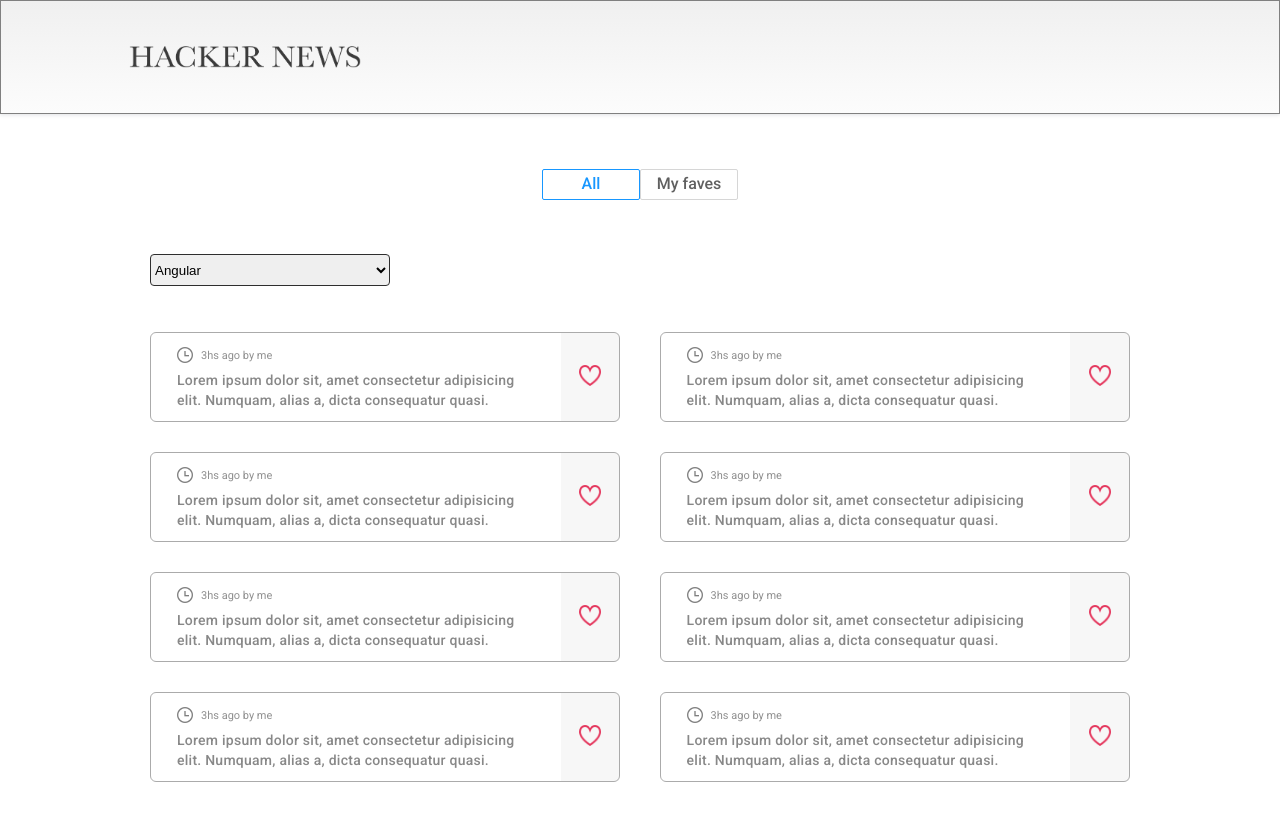
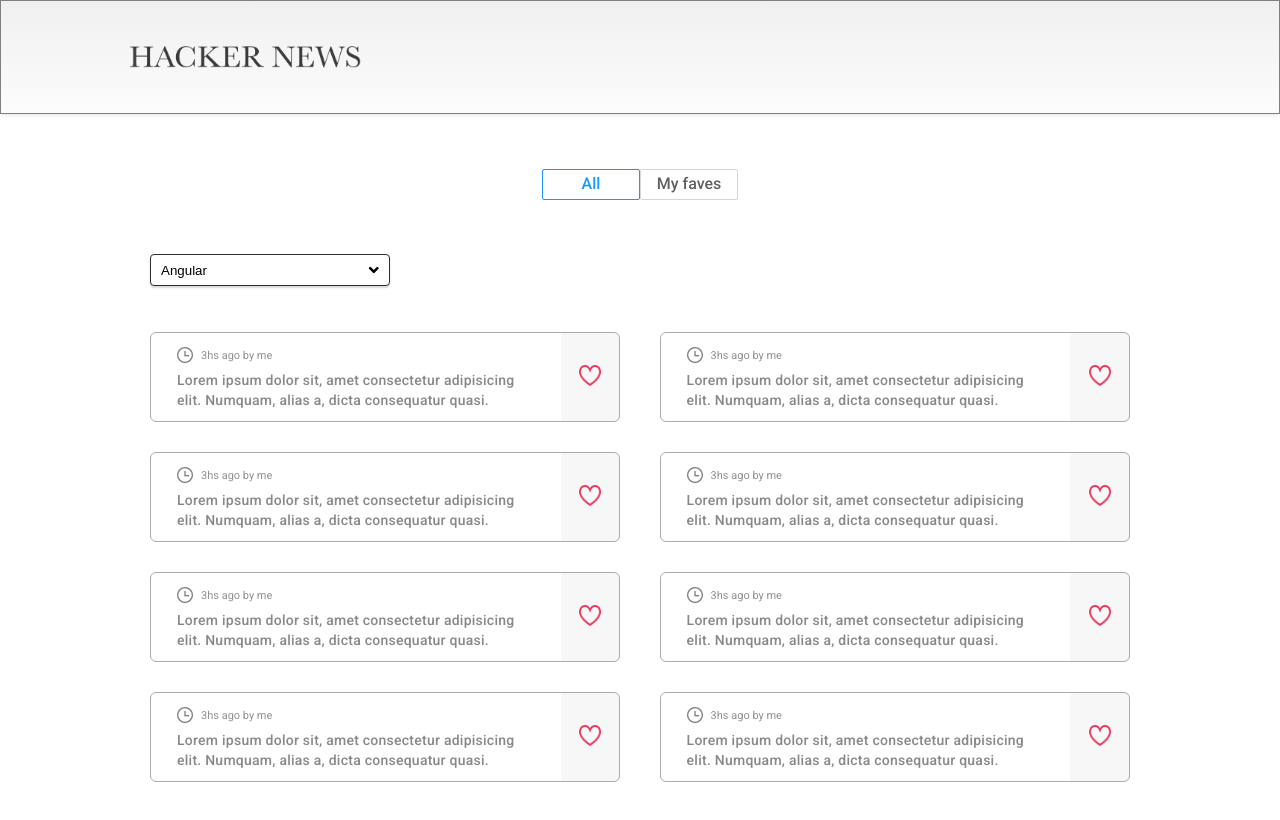
Before and after one commit to nicolassso/reign-app, a React (Create React App) app: page / in a window 1280 px wide. Shown: the top 820 px of the page. Built offline with nearby package versions, Linux system fonts and the light colour scheme; the HTML template or start-up script is replaced by a standard one.

Commit message:
heart changes when click, dropdown arrow modified, need to change height

```diff
--- a/public/index.html
+++ b/public/index.html
@@ -10,6 +10,10 @@
       content="Web App for Reign recruitment process"
     />
     <link rel="apple-touch-icon" href="%PUBLIC_URL%/logo192.png" />
+
+    <!-- FONTAWESOME -->
+    <link rel="stylesheet" href="https://use.fontawesome.com/releases/v5.5.0/css/all.css" integrity="sha384-B4dIYHKNBt8Bc12p+WXckhzcICo0wtJAoU8YZTY5qE0Id1GSseTk6S+L3BlXeVIU" crossorigin="anonymous">
+
 
     <!-- GOOGLE FONTS -->
     <link rel="preconnect" href="https://fonts.googleapis.com">
--- a/src/components/dropdown/dropdown.component.jsx
+++ b/src/components/dropdown/dropdown.component.jsx
@@ -13,11 +13,15 @@ function Dropdown() {
         //ADD FUCKING PHOTO TO THE LEFT... only strings and numbers are supported as option children
 
         <div className="dropdown">
-            <select name="box" defaultValue="Select News" id="" className="dropdown-box">
-                <option value="Angular" className="angular"> Angular </option>
-                <option value="React" className="react"> React </option>
-                <option value="Vue" className="vue"> Vue </option>
-            </select>
+            <div className="dropdown-inner">
+                <select name="box" defaultValue="default" id="" className="dropdown-box">
+                    <option disabled name="default" id="default"> Select your news </option>
+                    <option value="Angular" className="option angular"> Angular </option>
+                    <option value="React" className="option react"> React </option>
+                    <option value="Vue" className="option vue"> Vue </option>
+                </select>
+                <span className="custom-arrow"><i class="fas fa-angle-down"></i></span>
+            </div>
         </div>
     )
 }
--- a/src/components/dropdown/dropdown.styles.scss
+++ b/src/components/dropdown/dropdown.styles.scss
@@ -3,10 +3,47 @@
     height: 32px;
     margin-bottom: 46px;
 
-    .dropdown-box{
-        width: 240px;
+    .dropdown-inner{
+        position: relative;
+        width: fit-content;
         height: 100%;
-        border-radius: 4px;
-        border: solid 1px #2e2e2e;
+
+        .dropdown-box{
+            width: 240px;
+            height: 100%;
+            border-radius: 4px;
+            border: solid 1px #2e2e2e;
+            box-shadow: 0 2px 2px 0 #dad8d8;
+            background-color: #fff;
+            padding: 0 6px;
+
+            .react{
+                opacity: 0.2;
+                background-color: #eaeaea;
+            }
+
+
+        }
+
+        .custom-arrow{
+            position: absolute;
+            top: 0;
+            right: 0;
+            display: block;
+            background: #fff;
+            height: 90%;
+            width: 1.7rem;
+            border-radius: 4px;
+            pointer-events: none;
+            top: 50%;
+            transform: translate(-10% ,-50%);
+            display: flex;
+            align-items: center;
+            justify-content: center;
+        }
     }
+
+
+
+
 }
--- a/src/components/row/row.component.jsx
+++ b/src/components/row/row.component.jsx
@@ -1,11 +1,18 @@
-import React from 'react'
+import React, {useState} from 'react'
 import './row.styles.scss'
 
 import imgEmptyHeart from '../../assets/images/iconmonstr-favorite-2.png'
-// import imgLiked from '../../assets/images/iconmonstr-favorite-3.png'
+import imgLiked from '../../assets/images/iconmonstr-favorite-3.png'
 import imgclock from '../../assets/images/iconmonstr-time-2.png'
 
 function Row() {
+
+    const [isLiked, setLiked] = useState(false);
+
+    const handleClick = () => {
+        setLiked(!isLiked)
+    }
+
 
     return (
         <div className="row">
@@ -19,8 +26,12 @@ function Row() {
                 </div>
             </div>
             <div className="row-like">
-                <button className='likeButton'>
-                        <img src={imgEmptyHeart} alt=""/>
+                <button onClick={handleClick} className='likeButton'>
+                        {
+                            (isLiked===false)
+                            ? <img src={imgEmptyHeart} alt="" />
+                            : <img src={imgLiked} alt="" />
+                        }
                 </button>
             </div>
         </div>
--- a/src/components/row/row.styles.scss
+++ b/src/components/row/row.styles.scss
@@ -63,6 +63,9 @@
         img{
             width: 22px;
             z-index: 10;
+            &:hover{
+                cursor: pointer;
+            }
         }
         .likeButton{
             border: none;
```
